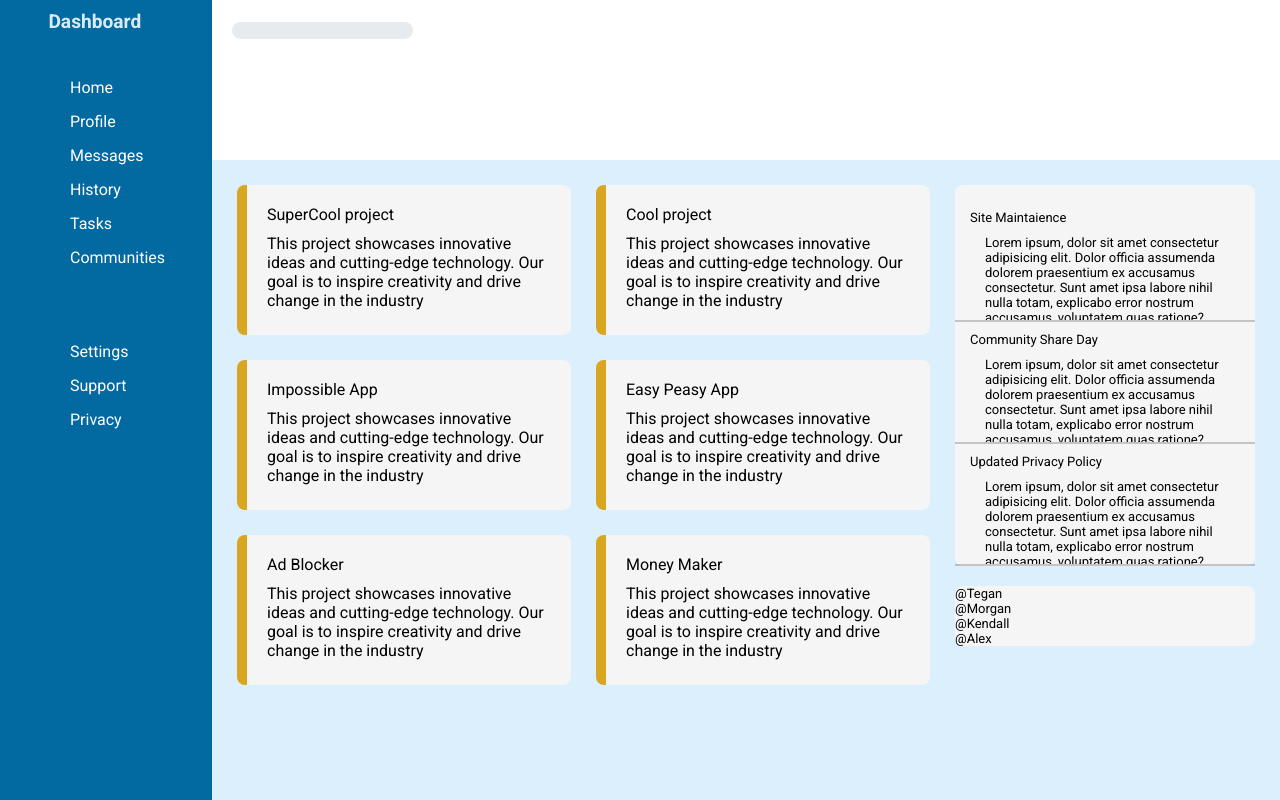
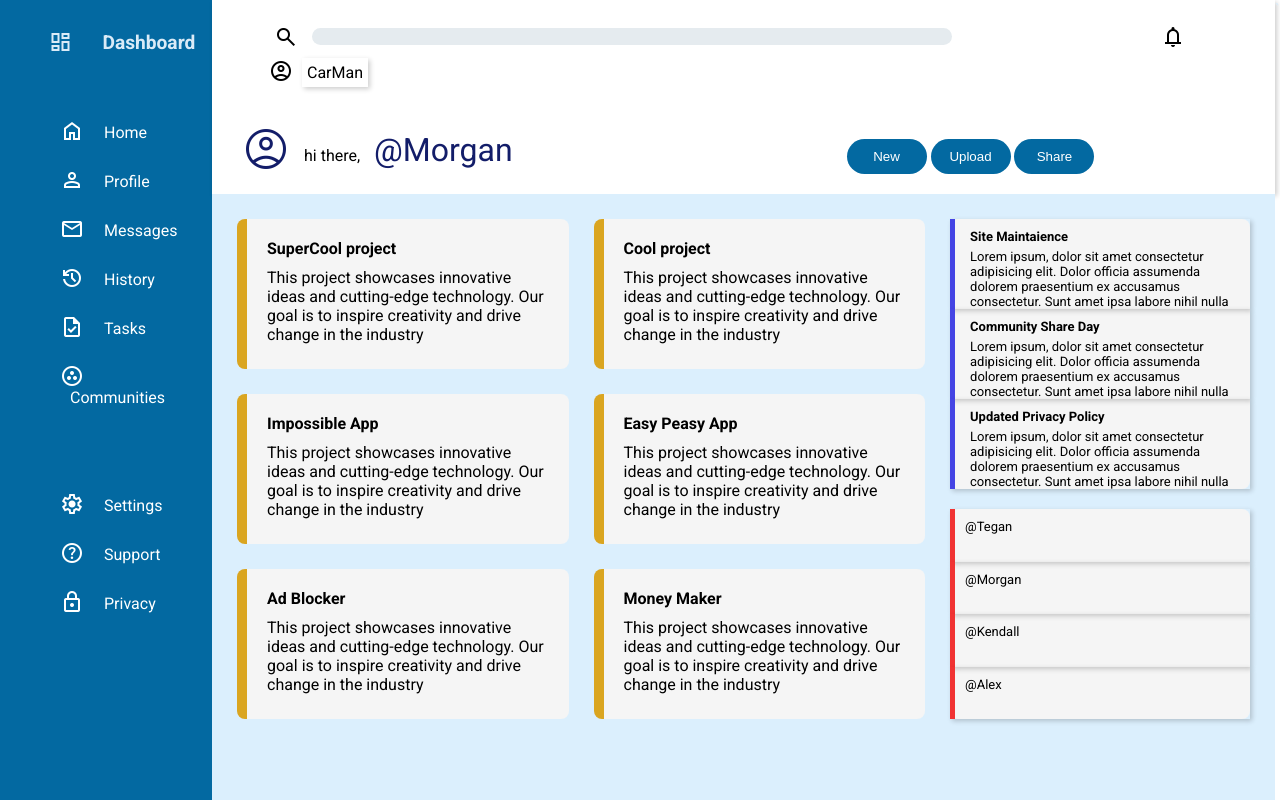
Before and after one commit to ghanishtpareek/Admin_Dashboard, a plain HTML site: page index.html in a window 1280 px wide. Drawn offline with nearby package versions, Linux system fonts and the light colour scheme.

Commit message:
add buttons and minor tweeks in html and add more style to page

```diff
--- a/index.html
+++ b/index.html
@@ -9,35 +9,94 @@
     <style>
         @import url('https://fonts.googleapis.com/css2?family=Roboto:ital,wght@0,100;0,300;0,400;0,500;0,700;0,900;1,100;1,300;1,400;1,500;1,700;1,900&display=swap');
     </style>
+    <link rel="stylesheet" href="https://fonts.googleapis.com/css2?family=Material+Symbols+Outlined:opsz,wght,FILL,GRAD@20..48,100..700,0..1,-50..200" />
 </head>
 
 <body>
     <div class="dashboard">
-        <!-- <img src="./../../../home_24dp_E8EAED_FILL0_wght400_GRAD0_opsz24.svg" alt="image" > -->
-        <div class="side-title">Dashboard</div>
+        <div class="side-title">
+            <span class="material-symbols-outlined dashboard">
+                dashboard
+                </span>Dashboard
+        </div>
         <div class="links">
             <ul class="user-links">
-                <li><a href="">Home</a></li>
-                <li><a href="">Profile</a></li>
-                <li><a href="">Messages</a></li>
-                <li><a href="">History</a></li>
-                <li><a href="">Tasks</a></li>
-                <li><a href="">Communities</a></li>
+                <li><a href="">
+                    <span class="material-symbols-outlined">
+                        home
+                        </span>Home</a></li>
+                <li><a href="">
+                    <span class="material-symbols-outlined">
+                        person
+                        </span>Profile</a></li>
+                <li><a href="">
+                    <span class="material-symbols-outlined">
+                        mail
+                        </span>Messages</a></li>
+                <li><a href="">
+                    <span class="material-symbols-outlined">
+                        history
+                        </span>History</a></li>
+                <li><a href="">
+                    <span class="material-symbols-outlined">
+                        task
+                        </span>Tasks</a></li>
+                <li><a href="">
+                    <span class="material-symbols-outlined">
+                        communities
+                        </span>Communities</a></li>
             </ul>
             <ul class="app-links">
-                <li><a href="">Settings</a></li>
-                <li><a href="">Support</a></li>
-                <li><a href="">Privacy</a></li>
+                <li><a href="">
+                    <span class="material-symbols-outlined">
+                        settings
+                        </span>Settings</a></li>
+                <li><a href="">
+                    <span class="material-symbols-outlined">
+                        help
+                        </span>Support</a></li>
+                <li><a href="">
+                    <span class="material-symbols-outlined">
+                        lock
+                        </span>Privacy</a></li>
             </ul>
         </div>
     </div>
     <div class="main-section">
         <div class="header">
+            <div class="row1">
                 <div class="form">
                     <form action="/">
-                    <label for="search"></label>
+                        <label for="search">
+                            <span class="material-symbols-outlined">
+                            search
+                            </span>
+                        </label>
                         <input type="search" name="search" id="search">
                     </form>
+                </div>
+                <span class="material-symbols-outlined noti-bell">
+                    notifications
+                </span>
+                <span class="material-symbols-outlined acc-circle">
+                    account_circle
+                </span>
+                <span class="header user-name">
+                    CarMan
+                </span>
+            </div>
+            <div class="row2">
+                <span class="greeting">
+                    <span class="material-symbols-outlined acc-circle acc-circle">
+                        account_circle
+                    </span>
+                    <span class="greeting-message">hi there,</span>
+                    <span class="user-handle">@Morgan</span>
+                </span>
+                <button>New</button>
+                <button>Upload</button>
+                <button>Share</button>
+
             </div>
         </div>
         <div class="content">
@@ -86,7 +145,7 @@
                         <div class="announcement-card-title">
                             Site Maintaience
                         </div>
-                        <div class="announcement-card text">
+                        <div class="announcement-card-text">
                             Lorem ipsum, dolor sit amet consectetur adipisicing elit.
                             Dolor officia assumenda dolorem praesentium ex accusamus consectetur. Sunt amet ipsa labore
                             nihil nulla totam, explicabo error nostrum accusamus, voluptatem quas ratione?
@@ -96,7 +155,7 @@
                         <div class="announcement-card-title">
                             Community Share Day
                         </div>
-                        <div class="announcement-card text">
+                        <div class="announcement-card-text">
                             Lorem ipsum, dolor sit amet consectetur adipisicing elit.
                             Dolor officia assumenda dolorem praesentium ex accusamus consectetur. Sunt amet ipsa labore
                             nihil nulla totam, explicabo error nostrum accusamus, voluptatem quas ratione?
@@ -106,7 +165,7 @@
                         <div class="announcement-card-title">
                             Updated Privacy Policy
                         </div>
-                        <div class="announcement-card text">
+                        <div class="announcement-card-text">
                             Lorem ipsum, dolor sit amet consectetur adipisicing elit.
                             Dolor officia assumenda dolorem praesentium ex accusamus consectetur. Sunt amet ipsa labore
                             nihil nulla totam, explicabo error nostrum accusamus, voluptatem quas ratione?
@@ -115,17 +174,22 @@
                 </div>
 
                 <div class="trending">
-                    <div class="trending-card">@Tegan</div>
-                    <div class="trending-card">@Morgan</div>
-                    <div class="trending-card">@Kendall</div>
-                    <div class="trending-card">@Alex</div>
+                    <div class="trending-card">
+                        <span class="user-handle">@Tegan</span>
                     </div>
-
+                    <div class="trending-card">
+                        <span class="user-handle">@Morgan</span>
+                    </div>
+                    <div class="trending-card">
+                        <span class="user-handle">@Kendall</span>
+                    </div>
+                    <div class="trending-card">
+                        <span class="user-handle">@Alex</span>
                     </div>
                 </div>
             </div>
         </div>
-    </div>
+    </div>`
 </body>
 
 </html>
--- a/style.css
+++ b/style.css
@@ -115,6 +115,7 @@ a:hover{
 
 .card-title{
     margin-bottom:10px;
+    font-weight: bold;
 }
 
 .side-section{
@@ -127,12 +128,105 @@ a:hover{
     font-size:small;
 }
 
-.announcements{
-    padding-top:15px;
-}
 .announcement-card{
-    max-height: 100px;
+    max-height: 70px;
     overflow: hidden;
     padding:10px 15px;
-    border-bottom: 2px solid rgba(0, 0, 0, 0.2);
+    box-shadow: 2px 2px 5px rgba(0, 0, 0, 0.2);
+    border-left:5px solid rgb(68, 68, 228);
+    flex-grow:1;
 }
+
+.announcement-card-title{
+    font-weight:bold;
+    margin-bottom:5px;
+}
+
+.trending{
+    flex-grow:1;  /*for side column*/
+    display:flex;
+    flex-direction:column;
+}
+
+.trending-card{
+    border-left:5px solid rgb(241, 51, 51);
+    flex-grow:1;
+    box-shadow: 2px 2px 5px rgba(0, 0, 0, 0.2);
+    padding:10px
+}
+
+.dashboard span{
+    margin: 5px;
+    position:relative;
+    top:5px;
+    left:-15px;
+}
+
+.form,
+form{
+    display:inline;
+    padding-right:100px;
+}
+
+.row1{
+    padding:0 2rem;
+    margin-bottom: 20px;
+}
+
+form input{
+    position:relative;
+    width:50vw;
+    top:-8px;
+}
+
+label,
+.header span{
+    color:black;
+    padding:5px;
+}
+
+.acc-circle{
+    padding-left:20px;
+}
+
+.user-name{
+    position:relative;
+    top:-5px;
+}
+
+.row2 .acc-circle{
+    position:relative;
+    top:12px;
+    font-size: 3rem;
+    color:rgb(19, 29, 105)
+}
+/* .greeting{
+    padding-right: 25vw;
+} */
+.greeting-message{
+    display:inline-block;
+}
+
+.greeting .user-handle{
+    font-size: 32px;
+    color:rgb(19, 29, 105);
+}
+
+.row2{
+    /* display:flex; */
+    /* padding-right:25px; */
+}
+
+button{
+    margin:0 auto;
+    border-radius:20px;
+    border:1px none;
+    padding:10px;
+    background-color: #0369a1;
+    color:white;
+    width:5rem;
+}
+
+.greeting{
+    margin-right:25vw;
+}
```
Lines whose indentation alone changed are shown as unchanged.
